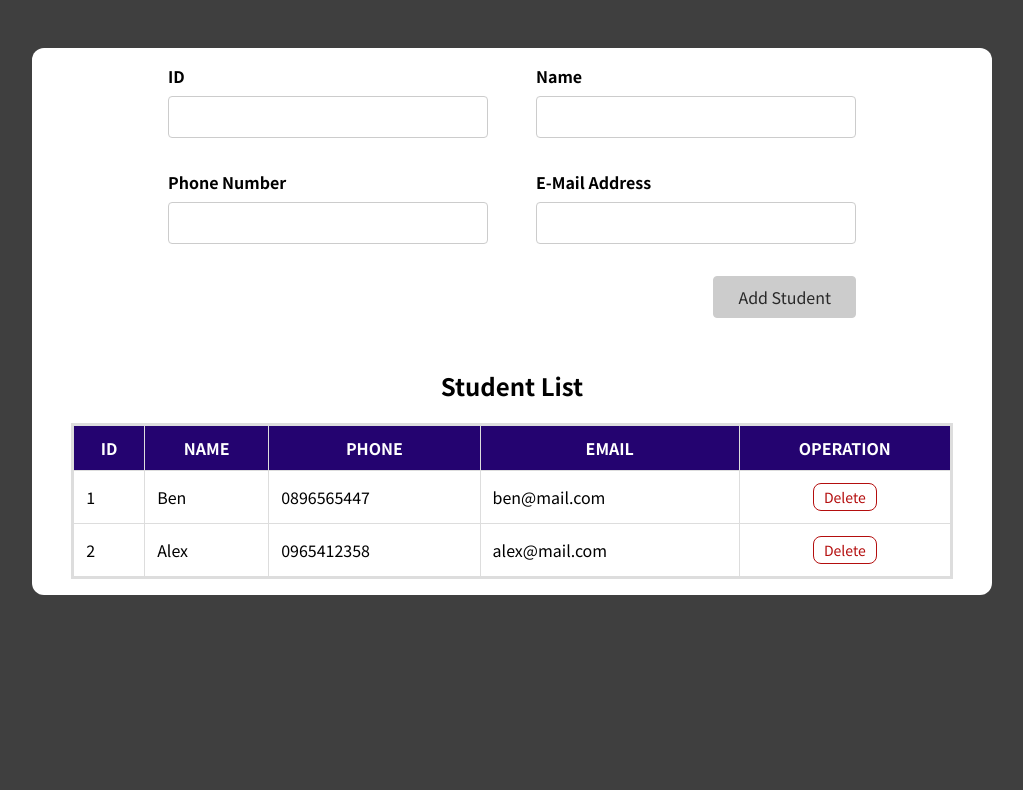
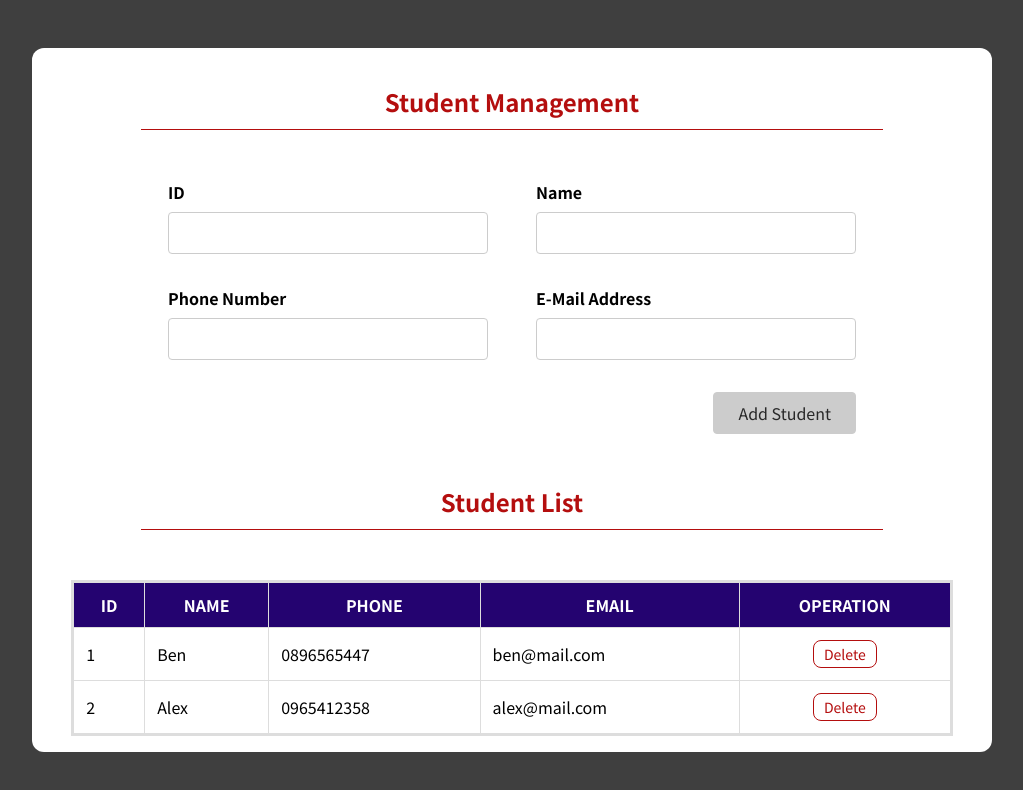
Before and after one commit to yoshivn1203/BCDN04_React5_Nguyen, a React (Create React App) app: page / in a window 1280 px wide. Shown: the top 790 px of the page, without its empty margins (128-1151 px from the left). Built offline with nearby package versions, Linux system fonts and the light colour scheme.

Commit message:
finish delete + fix add

```diff
--- a/src/App.js
+++ b/src/App.js
@@ -9,6 +9,7 @@ function App() {
     <>
       <div className='app'>
         <Form />
+
         <Table />
         <ToastContainer />
       </div>
--- a/src/components/Form.js
+++ b/src/components/Form.js
@@ -1,6 +1,6 @@
 import React, { useEffect, useState } from 'react';
 import { useDispatch, useSelector } from 'react-redux';
-import { addStudent } from './features/studentSlice';
+import { addStudent } from '../features/studentSlice';
 
 const initialState = { id: '', name: '', phoneNumber: '', email: '' };
 const Form = () => {
@@ -38,7 +38,7 @@ const Form = () => {
       message = `invalid ${title} format`;
     }
     setFormValue({
-      info: { ...formValue.info, [e.target.name]: [e.target.value] },
+      info: { ...formValue.info, [e.target.name]: e.target.value },
       msg: { ...formValue.msg, [name]: message },
       isValid: { ...formValue.isValid, [name]: valid },
     });
@@ -62,6 +62,8 @@ const Form = () => {
 
   return (
     <>
+      <h2>Student Management</h2>
+      <hr />
       <form onSubmit={handleSubmit} noValidate>
         <div className='control-group'>
           <div className={`form-control ${formValue.msg.id ? 'invalid' : ''}`}>
--- a/src/components/Table.js
+++ b/src/components/Table.js
@@ -1,4 +1,5 @@
 import { useDispatch, useSelector } from 'react-redux';
+import { deleteStudent } from '../features/studentSlice';
 
 const Table = () => {
   const { studentList } = useSelector((store) => store.student);
@@ -21,7 +22,7 @@ const Table = () => {
           <td>{phoneNumber}</td>
           <td>{email}</td>
           <td className='operation'>
-            <button className='table-button' onClick={() => console.log(id)}>
+            <button className='table-button' onClick={() => dispatch(deleteStudent(id))}>
               Delete
             </button>
           </td>
@@ -33,6 +34,7 @@ const Table = () => {
   return (
     <>
       <h2 id='title'>Student List</h2>
+      <hr />
       <table id='employee'>
         <thead>
           <tr>{renderHeader()}</tr>
--- a/src/components/features/studentSlice.js
+++ /dev/null
@@ -1,22 +0,0 @@
-import { createSlice } from '@reduxjs/toolkit';
-import { toast } from 'react-toastify';
-
-const initialState = {
-  studentList: [
-    { id: 1, name: 'Ben', phoneNumber: '0896565447', email: 'ben@mail.com' },
-    { id: 2, name: 'Alex', phoneNumber: '0965412358', email: 'alex@mail.com' },
-  ],
-};
-
-const studentSlice = createSlice({
-  name: 'student',
-  initialState,
-  reducers: {
-    addStudent: (state, { payload }) => {
-      state.studentList.push(payload);
-      toast.success('Add Student Successfully');
-    },
-  },
-});
-export const { addStudent } = studentSlice.actions;
-export default studentSlice.reducer;
--- /dev/null
+++ b/src/features/studentSlice.js
@@ -0,0 +1,28 @@
+import { createSlice } from '@reduxjs/toolkit';
+import { toast } from 'react-toastify';
+
+const initialState = {
+  studentList: [
+    { id: '1', name: 'Ben', phoneNumber: '0896565447', email: 'ben@mail.com' },
+    { id: '2', name: 'Alex', phoneNumber: '0965412358', email: 'alex@mail.com' },
+  ],
+};
+
+const studentSlice = createSlice({
+  name: 'student',
+  initialState,
+  reducers: {
+    addStudent: (state, { payload }) => {
+      console.log(payload);
+      state.studentList.push(payload);
+      toast.success('Add Student Successfully');
+    },
+    deleteStudent: (state, { payload }) => {
+      const tempList = state.studentList.filter((student) => student.id !== payload);
+      state.studentList = tempList;
+      toast.success('Delete Student Successfully');
+    },
+  },
+});
+export const { addStudent, deleteStudent } = studentSlice.actions;
+export default studentSlice.reducer;
--- a/src/index.css
+++ b/src/index.css
@@ -13,6 +13,10 @@ body {
   background-color: #3f3f3f;
 }
 
+h1,
+h2 {
+  color: #b40e0e;
+}
 .app {
   width: 90%;
   max-width: 60rem;
@@ -94,6 +98,7 @@ button:disabled:active {
 
 .form-actions {
   text-align: right;
+  margin-bottom: 30px;
 }
 
 .form-actions button {
@@ -115,7 +120,7 @@ button:disabled:active {
 }
 
 #title {
-  margin-top: 50px;
+  margin-top: 20px;
   text-align: center;
 }
 
@@ -164,3 +169,11 @@ button:disabled:active {
   border-color: #b40e0e;
   color: #f1f1f1;
 }
+
+hr {
+  margin-top: -10px;
+  margin-bottom: 50px;
+  border: none;
+  border-top: 1px solid #b40e0e;
+  width: 80%;
+}
--- a/src/store.js
+++ b/src/store.js
@@ -1,5 +1,5 @@
 import { configureStore } from '@reduxjs/toolkit';
-import studentSlice from './components/features/studentSlice';
+import studentSlice from './features/studentSlice';
 export const store = configureStore({
   reducer: {
     student: studentSlice,
```
